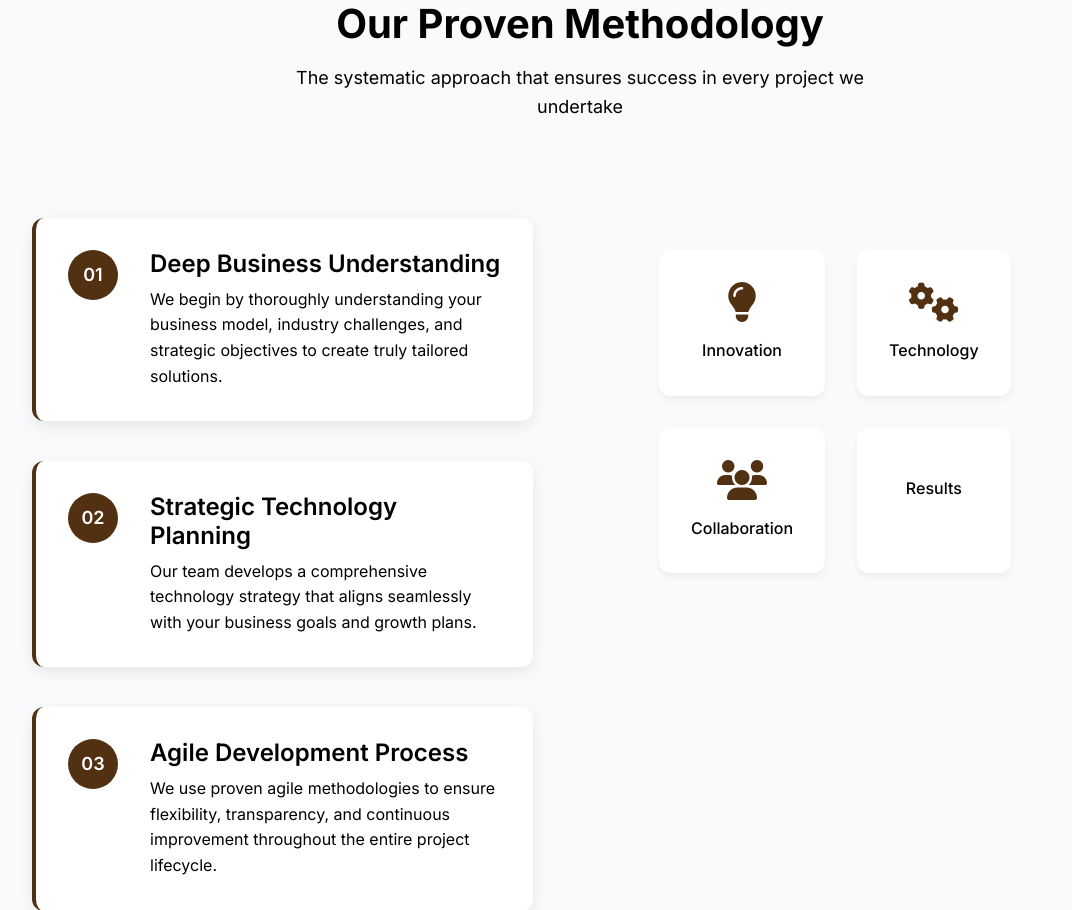
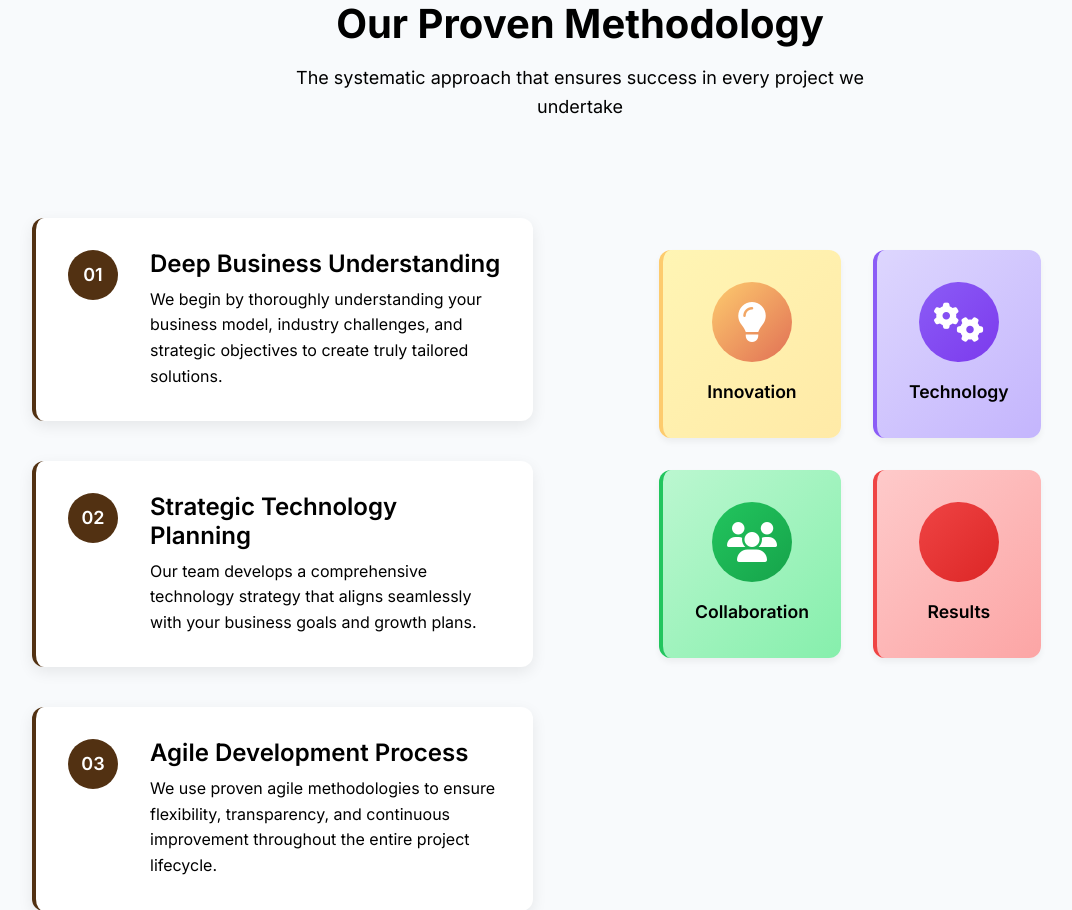
Before and after one commit to Janon04/janonix-website, a Django app: page /why-choose-us/ in a window 1280 px wide. Shown: the part 2523-3433 px from the top of the page, without its empty margins (60-1132 px from the left). Run offline with Django 5.2, Linux system fonts and the light colour scheme; data that the repository does not hold is empty.

Commit message:
Why Choose Us and Contact

```diff
--- a/static/css/style.css
+++ b/static/css/style.css
@@ -2336,17 +2376,86 @@ section {
     border-radius: 12px;
     box-shadow: 0 4px 6px rgba(0, 0, 0, 0.05);
     text-align: center;
+    transition: all 0.3s ease;
+    border-left: 4px solid #523112;
+}
+
+.visual-element:hover {
+    transform: translateY(-5px);
+    box-shadow: 0 8px 20px rgba(0, 0, 0, 0.15);
 }
 
 .visual-element i {
     font-size: 2.5rem;
-    color: #523112;
-    margin-bottom: 1rem;
+    color: white;
+    margin-bottom: 1rem;
+    padding: 1rem;
+    border-radius: 50%;
+    width: 80px;
+    height: 80px;
+    display: flex;
+    align-items: center;
+    justify-content: center;
+    transition: all 0.3s ease;
 }
 
 .visual-element span {
-    font-weight: 500;
-    color: #000000;
+    font-weight: 600;
+    color: #000000;
+    font-size: 1.1rem;
+}
+
+/* Individual card styling with thematic colors */
+.innovation-card {
+    background: linear-gradient(135deg, #fff5b4 0%, #ffeaa7 100%);
+    border-left-color: #fdcb6e;
+}
+
+.innovation-card i {
+    background: linear-gradient(135deg, #fdcb6e 0%, #e17055 100%);
+}
+
+.innovation-card:hover {
+    background: linear-gradient(135deg, #ffeaa7 0%, #fdcb6e 100%);
+}
+
+.technology-card {
+    background: linear-gradient(135deg, #ddd6fe 0%, #c4b5fd 100%);
+    border-left-color: #8b5cf6;
+}
+
+.technology-card i {
+    background: linear-gradient(135deg, #8b5cf6 0%, #7c3aed 100%);
+}
+
+.technology-card:hover {
+    background: linear-gradient(135deg, #c4b5fd 0%, #a78bfa 100%);
+}
+
+.collaboration-card {
+    background: linear-gradient(135deg, #bbf7d0 0%, #86efac 100%);
+    border-left-color: #22c55e;
+}
+
+.collaboration-card i {
+    background: linear-gradient(135deg, #22c55e 0%, #16a34a 100%);
+}
+
+.collaboration-card:hover {
+    background: linear-gradient(135deg, #86efac 0%, #4ade80 100%);
+}
+
+.results-card {
+    background: linear-gradient(135deg, #fecaca 0%, #fca5a5 100%);
+    border-left-color: #ef4444;
+}
+
+.results-card i {
+    background: linear-gradient(135deg, #ef4444 0%, #dc2626 100%);
+}
+
+.results-card:hover {
+    background: linear-gradient(135deg, #fca5a5 0%, #f87171 100%);
 }
 
 .testimonials-section {
--- a/static/js/main.js
+++ b/static/js/main.js
@@ -329,7 +329,7 @@ document.addEventListener('DOMContentLoaded', function() {
         right: 30px;
         width: 50px;
         height: 50px;
-        background: linear-gradient(135deg, #667eea 0%, #764ba2 100%);
+        background: linear-gradient(135deg, #b46b0aff 0%, #cf7c0fff 100%);
         color: white;
         border: none;
         border-radius: 50%;
@@ -338,7 +338,7 @@ document.addEventListener('DOMContentLoaded', function() {
         visibility: hidden;
         transition: all 0.3s ease;
         z-index: 1000;
-        box-shadow: 0 5px 15px rgba(102, 126, 234, 0.3);
+        box-shadow: 0 5px 15px rgba(241, 145, 11, 0.3);
     `;
 
     document.body.appendChild(backToTop);
--- a/templates/base.html
+++ b/templates/base.html
@@ -90,7 +90,7 @@
                 <div class="footer-section">
                     <div class="footer-logo">
                         <span class="logo-text">Janonix</span>
-                        <span class="logo-subtitle">Technologies</span>
+                        <span class="logo-subtitle">Technologies Ltd</span>
                     </div>
                     <p class="footer-description">
                         Empowering businesses with smart, scalable, and secure digital solutions.
--- a/templates/main/why_choose_us.html
+++ b/templates/main/why_choose_us.html
@@ -204,19 +204,19 @@
                 <div class="col-lg-6 mb-4">
                     <div class="approach-visual">
                         <div class="visual-grid">
-                            <div class="visual-element">
+                            <div class="visual-element innovation-card">
                                 <i class="fas fa-lightbulb"></i>
                                 <span>Innovation</span>
                             </div>
-                            <div class="visual-element">
+                            <div class="visual-element technology-card">
                                 <i class="fas fa-cogs"></i>
                                 <span>Technology</span>
                             </div>
-                            <div class="visual-element">
+                            <div class="visual-element collaboration-card">
                                 <i class="fas fa-users"></i>
                                 <span>Collaboration</span>
                             </div>
-                            <div class="visual-element">
+                            <div class="visual-element results-card">
                                 <i class="fas fa-target"></i>
                                 <span>Results</span>
                             </div>
```
Also changed, not shown: other parts of static/css/style.css (+42 -2 lines), templates/main/contact.html (+0 -10 lines), templates/main/home.html (+9 -0 lines).
